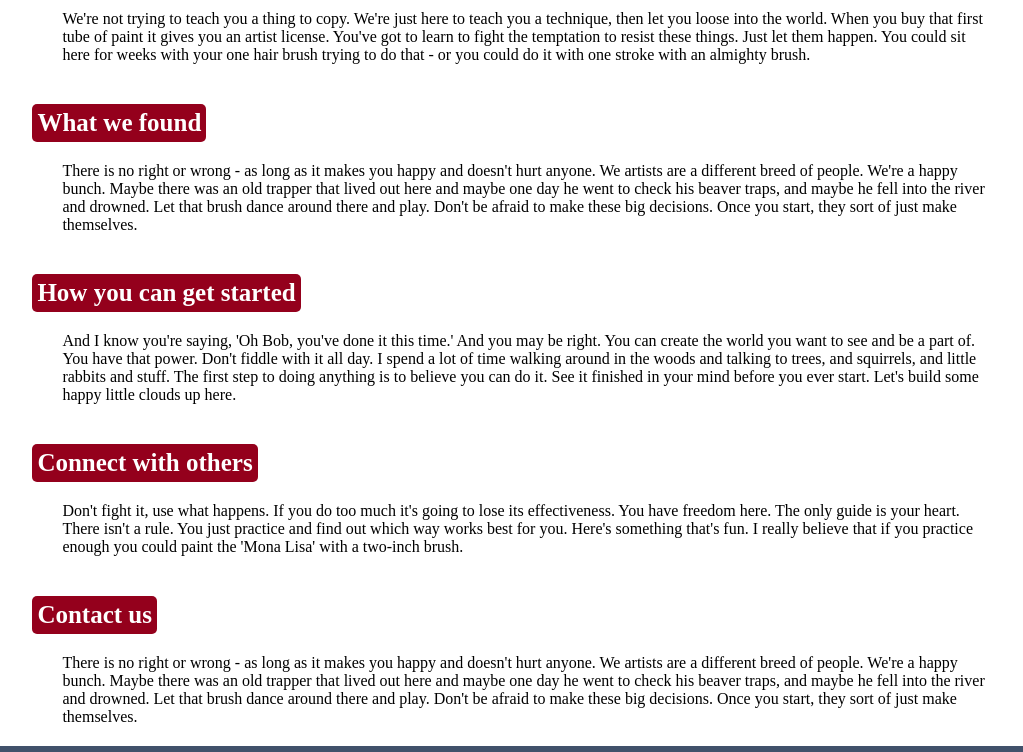
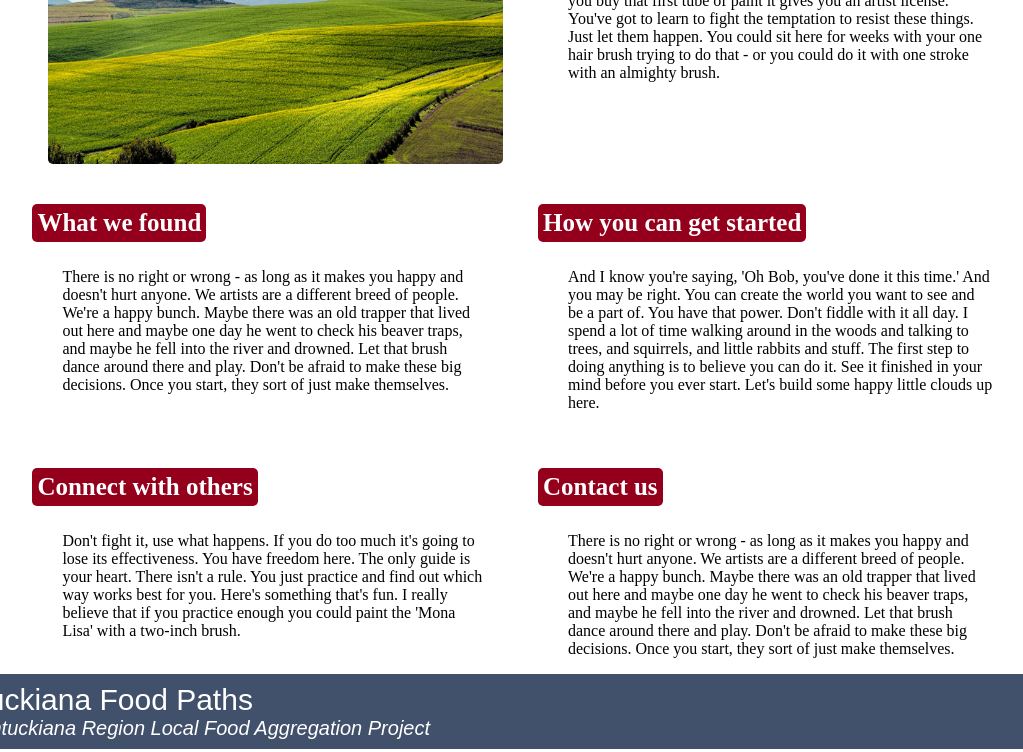
Before and after one commit to AeronTor/High-South-Foods, a plain HTML site: page index.html in a window 1280 px wide. Shown: the part 727-1479 px from the top of the page, without its empty margins (112-1135 px from the left). Drawn offline with Linux system fonts and the light colour scheme.

Commit message:
added image, two column layout for large screens and media quary styling to one column

```diff
--- a/css/main.css
+++ b/css/main.css
@@ -27,9 +27,30 @@
 
 /* ----- Body ------------*/
 
+#img1 {
+    max-width: 45%;
+    width: auto;
+    height: 17em;
+    display: flex;
+    flex-direction: column;
+    margin: auto;
+    border-radius: 5px;
+    flex-basis: 50%;
+    margin-top: 40px
+
+}
 #content {
     margin-left: 10%;
     margin-right: 10%;
+    display: flex;
+    flex-wrap: wrap;
+}
+
+.section {
+    display: flex;
+    flex-direction: column;
+    flex-basis: 50%;
+    flex-shrink: 0;
 }
 
 /* ----- Main Menu ------------*/
@@ -37,9 +58,6 @@
 #main-nav {
     list-style-type: none;
     display: flex;
-    /*color: white;
-    background: #cc9e73;
-    I was using comments to temporarily drop styling I wanted to experiment with.*/
     height: 50px;
     max-width: 60%;
     justify-content: space-around;
@@ -146,14 +164,15 @@ footer {
     border-radius: 5px;
     font-size: 25px;
 }
-#about {
+/* #about {
     margin-top: 100px;
-}
+} I was experimenting with a margin on the first section to give it some space between the nav.
+In the end I decided I liked it better without*/
 
 /* ----- Text ------------*/
 
 .text-area {
-    margin: 20px 40px;
+    margin: 0px 40px;
 
 }
 
@@ -190,6 +209,15 @@ footer {
         height: 1.5em;
 
     }
+
+    #img1{
+        max-width: 90%;
+        margin: none;
+
+    }
+    #content{
+        flex-direction: column;
+    }
     .section-header {
         display: flex;
         width: 100%;
--- a/index.html
+++ b/index.html
@@ -12,7 +12,7 @@
 
         </header>
 
-        <!-- Main Nav bar here.  Will add anchor ref later for this single page scroller. -->
+        <!-- Main Nav bar here.  Does not link to external pages.  Will add anchor ref in the future for this single page scroller. -->
         <nav>
             <ul id="main-nav" >
                 <li class="nav-box">About</li>
@@ -35,29 +35,40 @@
 
         <!-- Div elements for many content of project -->
             <div id="content">
+                <img src="img/Farm 1.jpeg" id="img1">
+                <!-- </div> -->
+                <div class="section">
                     <h1 id="about" class="section-header">About the project</h1>
                     <div class="text-area">
                         <p>We're not trying to teach you a thing to copy. We're just here to teach you a technique, then let you loose into the world. When you buy that first tube of paint it gives you an artist license. You've got to learn to fight the temptation to resist these things. Just let them happen. You could sit here for weeks with your one hair brush trying to do that - or you could do it with one stroke with an almighty brush.</p>
                 </div>
-
+                </div>
+                <div class="section">
                     <h1 id="research" class="section-header">What we found</h1>
                     <div class="text-area">
                         <p>There is no right or wrong - as long as it makes you happy and doesn't hurt anyone. We artists are a different breed of people. We're a happy bunch. Maybe there was an old trapper that lived out here and maybe one day he went to check his beaver traps, and maybe he fell into the river and drowned. Let that brush dance around there and play. Don't be afraid to make these big decisions. Once you start, they sort of just make themselves. </p>
                     </div>
+                </div>
 
+                <div class="section">
                     <h1 id="get-started" class="section-header">How you can get started</h1>
                     <div class="text-area">
                         <p>And I know you're saying, 'Oh Bob, you've done it this time.' And you may be right. You can create the world you want to see and be a part of. You have that power. Don't fiddle with it all day. I spend a lot of time walking around in the woods and talking to trees, and squirrels, and little rabbits and stuff. The first step to doing anything is to believe you can do it. See it finished in your mind before you ever start. Let's build some happy little clouds up here. </p>
                     </div>
+                </div>
 
+
+                <div class="section">
                     <h1 id="connect" class="section-header">Connect with others</h1>
                     <div class="text-area">
                         <p>Don't fight it, use what happens. If you do too much it's going to lose its effectiveness. You have freedom here. The only guide is your heart. There isn't a rule. You just practice and find out which way works best for you. Here's something that's fun. I really believe that if you practice enough you could paint the 'Mona Lisa' with a two-inch brush. </p>
                     </div>
-
+                </div>
+                <div class="section">
                     <h1 id="contact-us" class="section-header">Contact us</h1>
                     <div class="text-area">
                         <p>There is no right or wrong - as long as it makes you happy and doesn't hurt anyone. We artists are a different breed of people. We're a happy bunch. Maybe there was an old trapper that lived out here and maybe one day he went to check his beaver traps, and maybe he fell into the river and drowned. Let that brush dance around there and play. Don't be afraid to make these big decisions. Once you start, they sort of just make themselves. </p>
+                    </div>
                 </div>
             </div>
         <!-- JS link here -->
```
Also changed, not shown: img/Farm 1.jpeg (added). Lines whose indentation alone changed are shown as unchanged.
